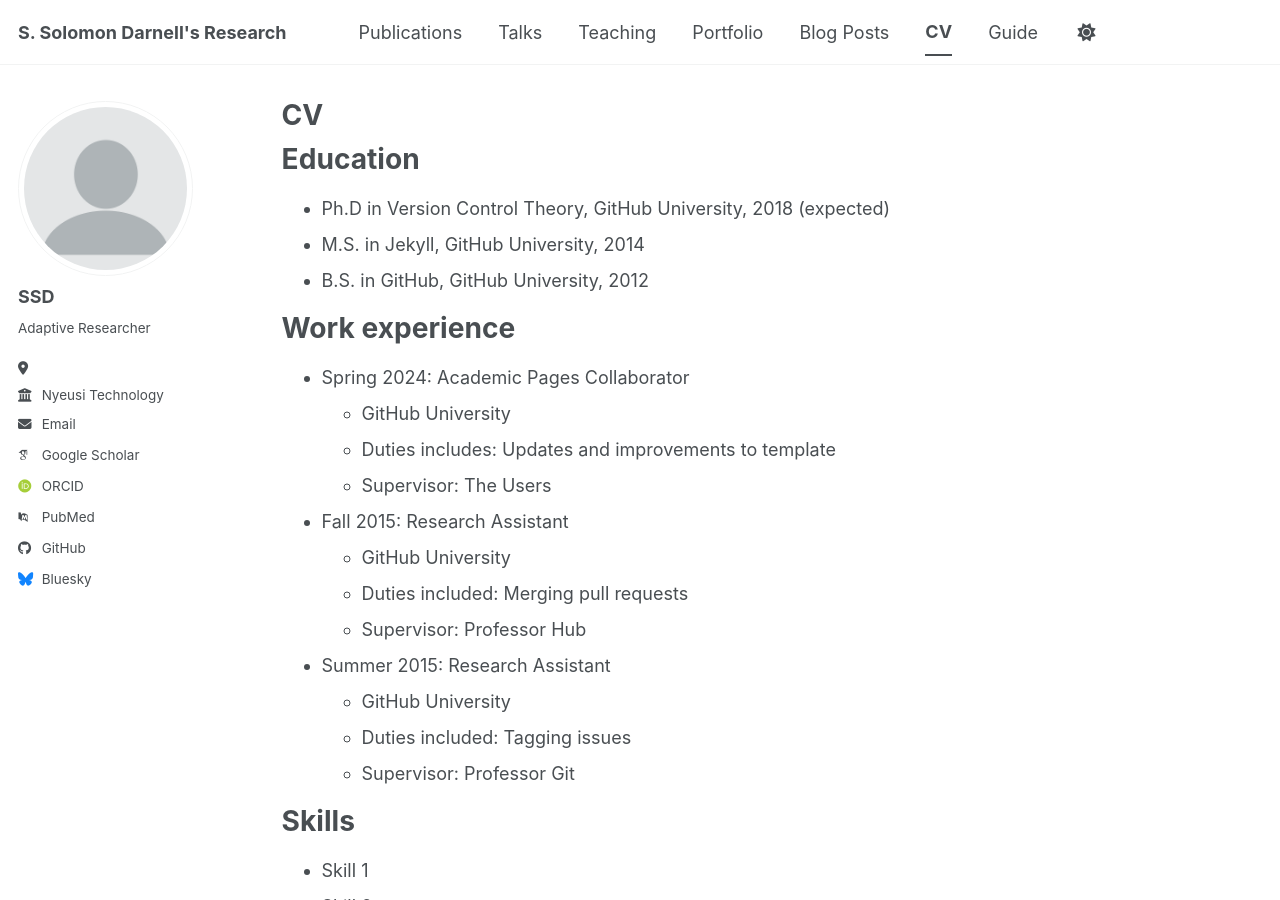
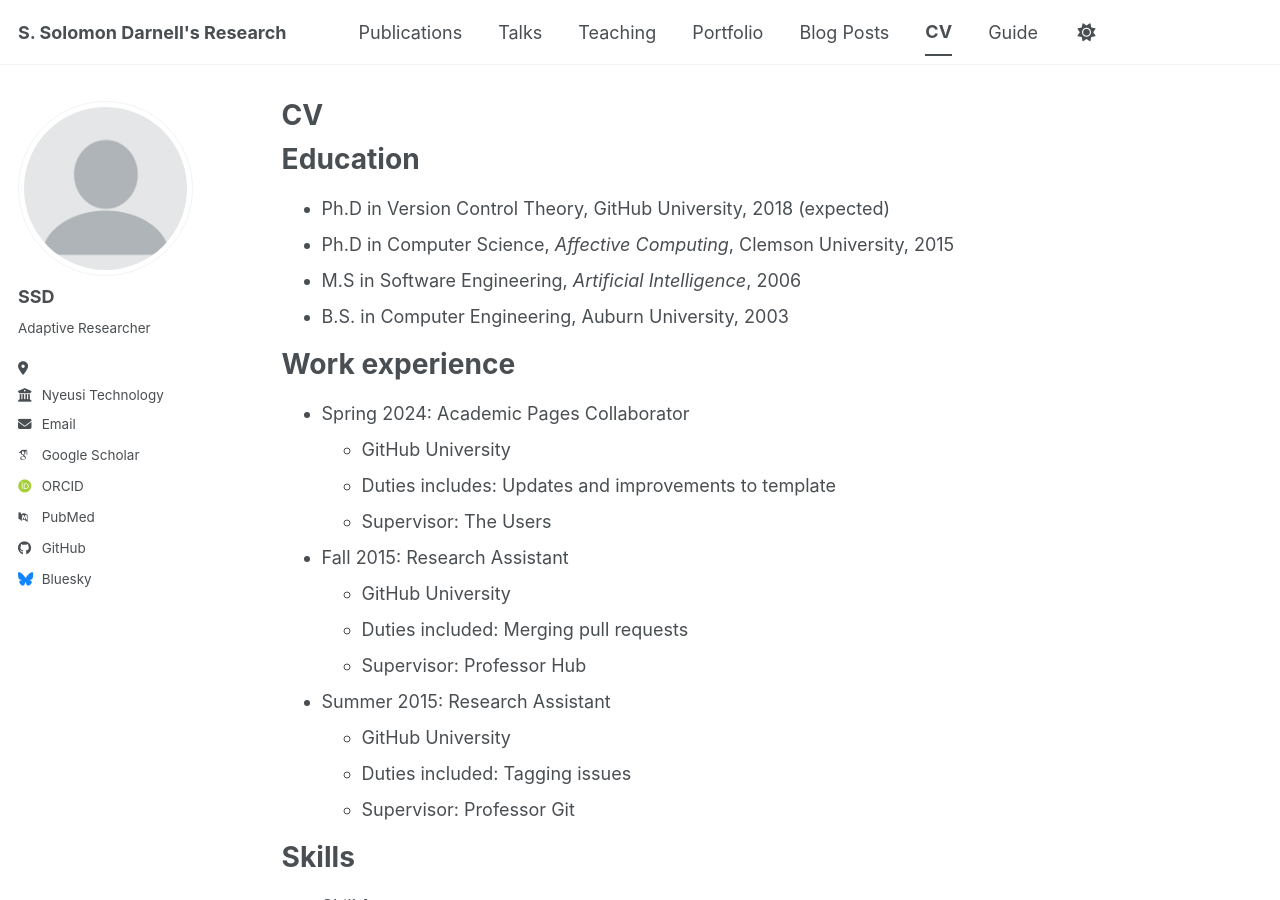
Before and after one commit to ShelbySolomonDarnell/shelbysolomondarnell.github.io, a Jekyll site: the page built from _pages/cv.md, in a window 1280 px wide and 900 px high. Built offline with Jekyll 4.4.1, drawn with Linux system fonts in a browser that asks for light colours; some web fonts are replaced; a script bundle is joined from its source files by our own code; library files that are not in the unit come from our copies.

Commit message:
Update cv.md

```diff
--- a/_pages/cv.md
+++ b/_pages/cv.md
@@ -12,8 +12,9 @@
 Education
 ======
 * Ph.D in Version Control Theory, GitHub University, 2018 (expected)
-* M.S. in Jekyll, GitHub University, 2014
-* B.S. in GitHub, GitHub University, 2012
+* Ph.D in Computer Science, *Affective Computing*, Clemson University, 2015
+* M.S in Software Engineering, *Artificial Intelligence*, 2006
+* B.S. in Computer Engineering, Auburn University, 2003
 
 Work experience
 ======
```
